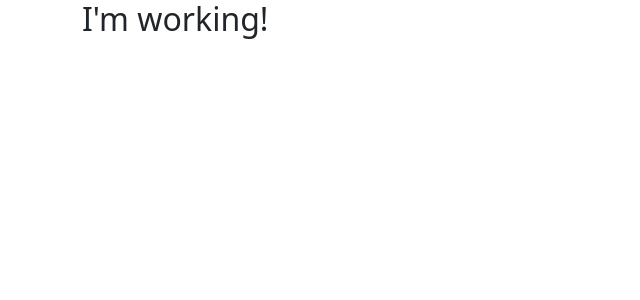
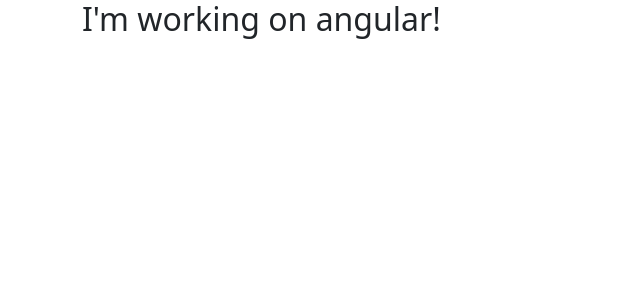
Before and after one commit to tknikhil/angular_project, an Angular app: page / in a window 1280 px wide. Shown: the top 300 px of the page, without its empty margins (0-640 px from the left). Built offline with nearby package versions, Linux system fonts and the light colour scheme.

Commit message:
updated line to check commit working in nikhil branch

```diff
--- a/src/app/app.component.html
+++ b/src/app/app.component.html
@@ -3,7 +3,7 @@
   <div class="row">
     <div class="col-md-12">
       <h2>
-        I'm working!
+        I'm working on angular!
       </h2>
     </div>
   </div>
```
